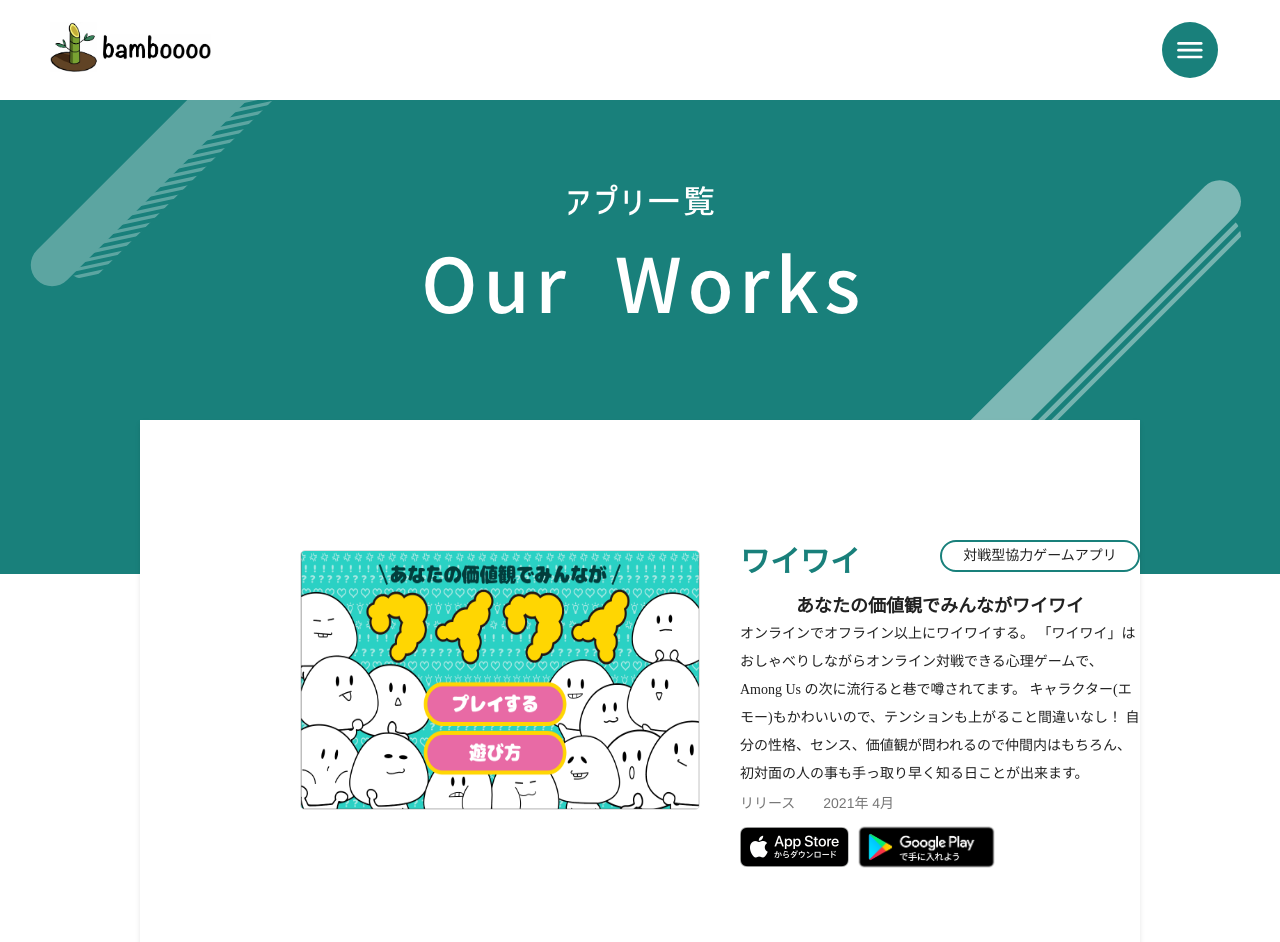
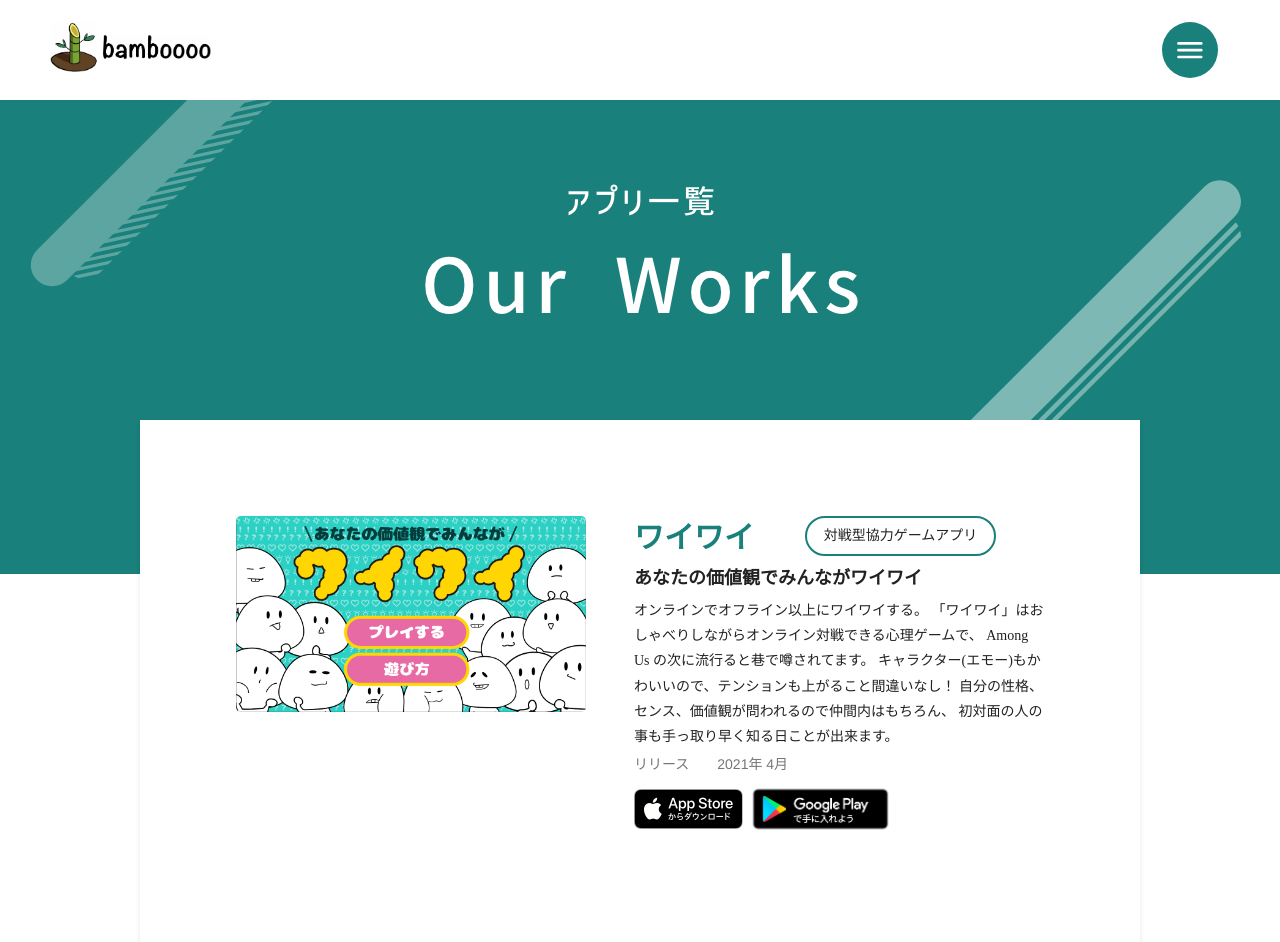
Before and after one commit to bamboooo-dev/bamboooo-hp, a Next.js app: page /works in a window 1280 px wide. Shown: the top 942 px of the page. Built offline with nearby package versions, Linux system fonts and the light colour scheme; a web font is replaced by a local one.

Commit message:
works 完成

```diff
--- a/pages/works.js
+++ b/pages/works.js
@@ -1,122 +1,11 @@
-import { useMediaQuery } from "@material-ui/core";
+import { Typography, useMediaQuery } from "@material-ui/core";
 import Box from "@material-ui/core/Box";
-import Button from "@material-ui/core/Button";
 import grey from "@material-ui/core/colors/grey";
 import Grid from "@material-ui/core/Grid";
 import { makeStyles, useTheme } from "@material-ui/core/styles";
-import Typography from "@material-ui/core/Typography";
 import React from "react";
 
 const useStyles = makeStyles((theme) => ({
-  content: {
-    width: "100%",
-    display: "flex",
-    flexFlow: "column",
-    /*flexWrap:'nowraop',
-    justifyContent:'sapce-around',*/
-    alignItems: "center",
-    paddingTop: 60,
-    paddingBottom: 100,
-    [theme.breakpoints.down("sm")]: {
-      paddingTop: 10,
-      paddingBottom: 10,
-    },
-  },
-
-  /*上寄せにしたい*/
-  media: {
-    borderWidth: 1,
-    border: "solid",
-    borderRadius: 5,
-    borderColor: grey[300],
-    width: "100%",
-    marginTop: 10,
-
-    [theme.breakpoints.up("sm")]: {
-      width: 400,
-      height: 260,
-      display: "flex",
-    },
-  },
-
-  /*
-  mediaWaiwai: {
-    borderWidth: 1,
-    border: "none",
-    borderRadius: 5,
-    borderColor: grey[300],
-    width: '100%',
-
-
-    [theme.breakpoints.up('sm')]: {
-      width: 400,
-      height: 260,
-      display: 'flex',
-    },
-  },*/
-
-  description: {
-    /*これがないほうが改行は変かもしれないけどすっきりする
-    whiteSpace: "pre-line",*/
-
-    lineHeight: 2,
-    width: 400,
-    [theme.breakpoints.down("sm")]: {
-      width: 300,
-    },
-    /* height: 170,*/
-    display: "flex",
-    fontFamily: "ヒラギノ角ゴシック",
-  },
-
-  genreIcon: {
-    borderRadius: "20px",
-    border: "solid 2px",
-    width: "50%",
-    borderColor: "#19807B",
-    float: "right",
-    padding: "4px",
-    fontSize: "14px",
-    fontFamily: "ヒラギノ角ゴシック",
-    textAlign: "center",
-    [theme.breakpoints.down("777")]: {
-      paddingTop: "2px",
-      fontSize: "10px",
-    },
-  },
-
-  title: {
-    fontSize: "30px",
-    [theme.breakpoints.down("sm")]: {
-      fontSize: "20px",
-    },
-  },
-
-  content: {
-    // padding: "40px",
-    [theme.breakpoints.down("sm")]: {
-      paddingLeft: "25px",
-      paddingTop: "30px",
-    },
-  },
-
-  contentBox: {
-    display: "flex",
-    [theme.breakpoints.down("sm")]: {
-      display: "flex",
-      flexDirection: "column",
-    },
-  },
-
-  Icon: {
-    [theme.breakpoints.down("sm")]: {
-      display: "flex",
-      flexDirection: "column",
-      textAlign: "center",
-      alignItems: "center",
-    },
-  },
-
   coverBox: {
     backgroundImage: "url(/works_cover.png)",
     backgroundSize: "contain",
@@ -135,9 +24,9 @@ const useStyles = makeStyles((theme) => ({
   },
   whiteBox: {
     backgroundColor: "white",
-    paddingTop: theme.spacing(10),
-    paddingLeft: theme.spacing(10),
-    paddingRight: theme.spacing(10),
+    paddingTop: theme.spacing(12),
+    paddingLeft: theme.spacing(12),
+    paddingRight: theme.spacing(12),
     boxShadow: "0 3px 5px 0 rgba(0, 0, 0, .1)",
     marginBottom: 30,
     [theme.breakpoints.down(777)]: {
@@ -147,14 +36,49 @@ const useStyles = makeStyles((theme) => ({
       maxWidth: "90%",
     },
   },
+  media: {
+    borderWidth: 1,
+    border: "solid",
+    borderRadius: 5,
+    borderColor: grey[300],
+    width: "100%",
+    [theme.breakpoints.up("sm")]: {
+      width: 350,
+      display: "flex",
+    },
+  },
+  title: {
+    fontSize: "30px",
+    fontFamily: "ヒラギノ角ゴシック",
+    [theme.breakpoints.down("sm")]: {
+      fontSize: "20px",
+    },
+  },
+  genreIcon: {
+    borderRadius: "20px",
+    border: "solid 2px",
+    width: "80%",
+    borderColor: "#19807B",
+    padding: "8px",
+    fontSize: "14px",
+    fontFamily: "ヒラギノ角ゴシック",
+    textAlign: "center",
+    [theme.breakpoints.down("sm")]: {
+      padding: "4px",
+      margin: "0 auto",
+    },
+  },
+  description: {
+    lineHeight: 1.8,
+    fontFamily: "ヒラギノ角ゴシック",
+  },
 }));
 
 const works = [
   {
     title: "ワイワイ",
     catchphrase: "あなたの価値観でみんながワイワイ",
-    /* url:"https://apps.apple.com/jp/app/%E3%83%AF%E3%82%A4%E3%83%AF%E3%82%A4/id1561027910",
-   公式HP載せたい*/
+    url: "https://apps.apple.com/jp/app/%E3%83%AF%E3%82%A4%E3%83%AF%E3%82%A4/id1561027910",
     alt: "Picture of waiwai",
     image: "/waiwai_work.png",
     smartphoneimage: "/waiwai.png",
@@ -170,10 +94,7 @@ const works = [
       "https://apps.apple.com/jp/app/%E3%83%AF%E3%82%A4%E3%83%AF%E3%82%A4/id1561027910",
     googleUrl:
       "https://play.google.com/store/apps/details?id=com.bamboooo.waiwai",
-    /*backgroundColor:'#D4A7D9',*/
     genre: "対戦型協力ゲームアプリ",
-    gameUrl:
-      "https://apps.apple.com/jp/app/%E3%83%AF%E3%82%A4%E3%83%AF%E3%82%A4/id1561027910",
   },
   {
     title: "memopic",
@@ -191,9 +112,7 @@ const works = [
     release: "リリース　　2020年 9月",
     appleUrl: "https://apps.apple.com/us/app/memopic/id1527852844",
     googleUrl: "https://play.google.com/store/apps/details?id=com.memopic",
-    /*backgroundColor:'#F5BD70',*/
     genre: "旅行の思い出共有アプリ",
-    gameUrl: "https://apps.apple.com/us/app/memopic/id1527852844",
   },
   {
     title: "Memorip",
@@ -208,20 +127,8 @@ const works = [
       これからの旅行のしおりとして、また
       他の人のプランを参考にして作成できます`,
     release: "リリース　　2019年 12月",
-    /*backgroundColor:'#99FFFF',*/
     genre: "旅行プラン作成アプリ",
   },
-  /* 新しいアプリがリリースor決定したら追加
-  {
-    name: 'MESHIBUGYO',
-    catchphrase: 'あなただけのサブカル発掘アプリ',
-    alt: 'Picture of MESHIBUGYO',
-    description: 'あなただけのサブカルを見つけるには間違いなし！',
-    backgroundColor:'#FF6666',
-    genre:'文化系',
-
-  },
-  */
 ];
 
 function Work(props) {
@@ -231,16 +138,15 @@ function Work(props) {
   const isSP = useMediaQuery(theme.breakpoints.down("xs"));
 
   return (
-    <Grid container>
-      <Grid item container xs={12} md={12} display="flex">
-        <Grid item className={classes.content} style={{ padding: 40 }} md={12}>
-          <Box className={classes.contentBox}>
+    <Grid item xs={12} style={{ marginBottom: 100 }}>
+      <Box display="flex" flexDirection={isSP ? "column" : "row"}>
         {work.image ? (
-              <Box paddingRight={5} paddingLeft={5}>
+          <Box>
             <img
               className={classes.media}
               src={isSP ? work.smartphoneimage : work.image}
               alt={work.alt}
+              style={work.title === "ワイワイ" ? { border: "none" } : {}}
             />
           </Box>
         ) : (
@@ -248,13 +154,12 @@ function Work(props) {
             <Typography variant="h4">COMING SOON...</Typography>
           </Box>
         )}
-
-            <Box xs={12} className={classes.content}>
-              <div className={classes.Icon}>
-                <div className={classes.genreIcon}>{work.genre}</div>
-                <Typography gutterBottom variant="h4" component="h2">
+        <Box display="flex" flexDirection="column" flex={1} ml={isSP ? 0 : 6}>
+          <Grid container style={{ width: "100%" }}>
+            <Grid item xs={12} sm={5} style={isSP ? { marginBottom: 6 } : {}}>
+              <Typography variant="h4">
                 <a
-                    href={work.gameUrl}
+                  href={work.url}
                   target="_blank"
                   style={{
                     color: "#19807B",
@@ -266,43 +171,40 @@ function Work(props) {
                   {work.title}
                 </a>
               </Typography>
-              </div>
+            </Grid>
+            <Grid item xs={12} sm={7}>
+              <Box className={classes.genreIcon}>{work.genre}</Box>
+            </Grid>
+          </Grid>
+          <Box mt={1}>
             <Typography
-                variant="body1"
-                color="textPrimary"
-                component="p"
-                style={{
+              gutterBottom
+              style={
+                isSP
+                  ? {
                       fontWeight: "bold",
-                  textAlign: "center",
-                }}
+                      textAlign: "right",
+                    }
+                  : { fontWeight: "bold" }
+              }
             >
               {work.catchphrase}
             </Typography>
+          </Box>
+          <Box>
             <Typography
               variant="body2"
-                color="textPrimary"
-                component="p"
               gutterBottom
               className={classes.description}
             >
               {work.description}
             </Typography>
-              <Typography
-                variant="body2"
-                color="textSecondary"
-                component="p"
-                gutterBottom
-                className={classes.release}
-              >
+          </Box>
+          <Box>
+            <Typography variant="body2" color="textSecondary" gutterBottom>
               {work.release}
             </Typography>
-              {work.url && (
-                <Box my={1}>
-                  <Button variant="outlined" href={work.url} target="_blank">
-                    公式サイトへ
-                  </Button>
           </Box>
-              )}
           {(work.appleUrl || work.googleUrl) && (
             <Box display="flex" alignItems="center">
               {work.appleUrl && (
@@ -328,8 +230,6 @@ function Work(props) {
         </Box>
       </Box>
     </Grid>
-      </Grid>
-    </Grid>
   );
 }
 
```
Lines whose indentation alone changed are shown as unchanged.
